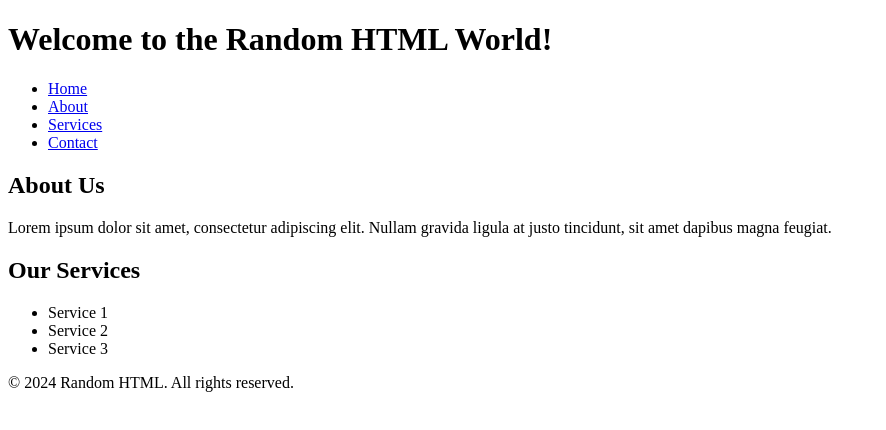
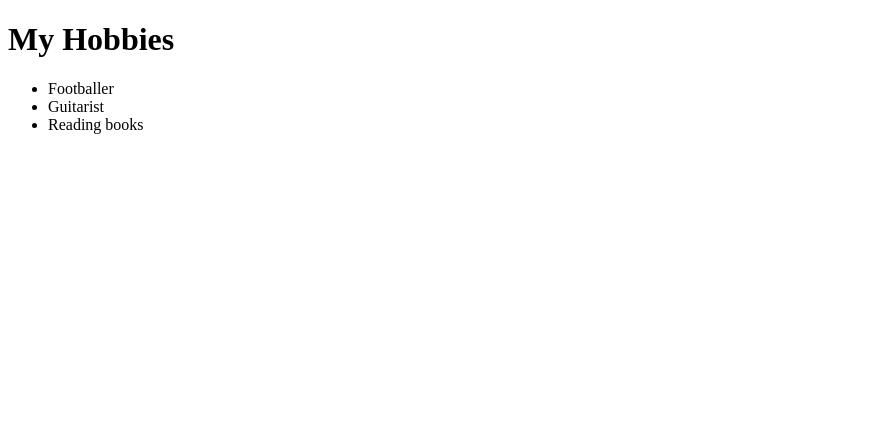
Before and after one commit to tanayy07/Random-cv, a plain HTML site: page My hobbies.html in a window 1280 px wide. Shown: the whole page, without its empty margins (0-886 px from the left). Drawn offline with Linux system fonts and the light colour scheme.

Commit message:
Update My hobbies.html

```diff
--- a/My hobbies.html
+++ b/My hobbies.html
@@ -2,39 +2,16 @@
 <html lang="en">
 <head>
     <meta charset="UTF-8">
-    <title>Random HTML</title>
+    <meta name="viewport" content="width=device-width, initial-scale=1.0">
+    <title>My hobbies</title>
 </head>
 <body>
-    <header>
-        <h1>Welcome to the Random HTML World!</h1>
-        <nav>
-            <ul>
-                <li><a href="#">Home</a></li>
-                <li><a href="#">About</a></li>
-                <li><a href="#">Services</a></li>
-                <li><a href="#">Contact</a></li>
-            </ul>
-        </nav>
-    </header>
+    <h1>My Hobbies</h1>
+    <ul>
+        <li>Footballer </li>
+        <li>Guitarist</li>
+        <li>Reading books</li>
+    </ul>
 
-    <main>
-        <section>
-            <h2>About Us</h2>
-            <p>Lorem ipsum dolor sit amet, consectetur adipiscing elit. Nullam gravida ligula at justo tincidunt, sit amet dapibus magna feugiat.</p>
-        </section>
-
-        <section>
-            <h2>Our Services</h2>
-            <ul>
-                <li>Service 1</li>
-                <li>Service 2</li>
-                <li>Service 3</li>
-            </ul>
-        </section>
-    </main>
-
-    <footer>
-        <p>&copy; 2024 Random HTML. All rights reserved.</p>
-    </footer>
 </body>
 </html>
```
